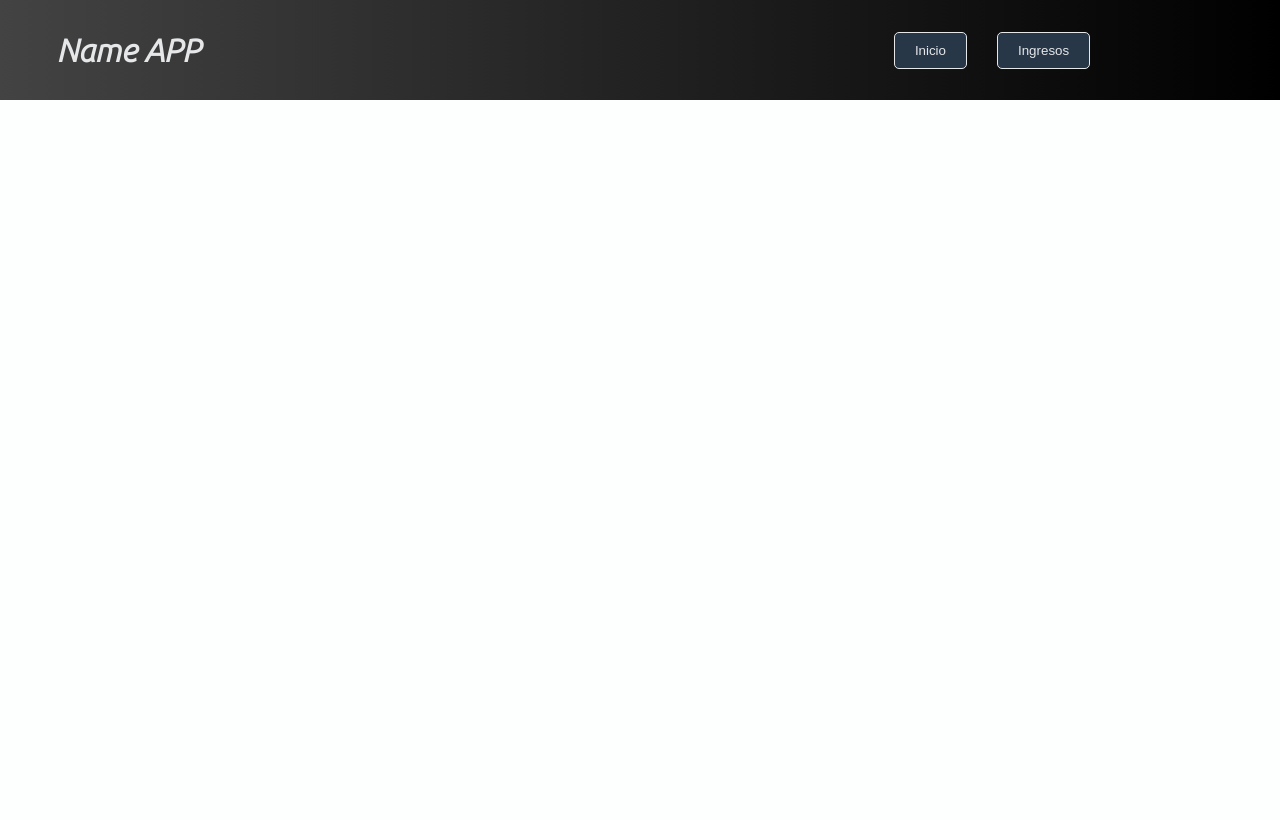
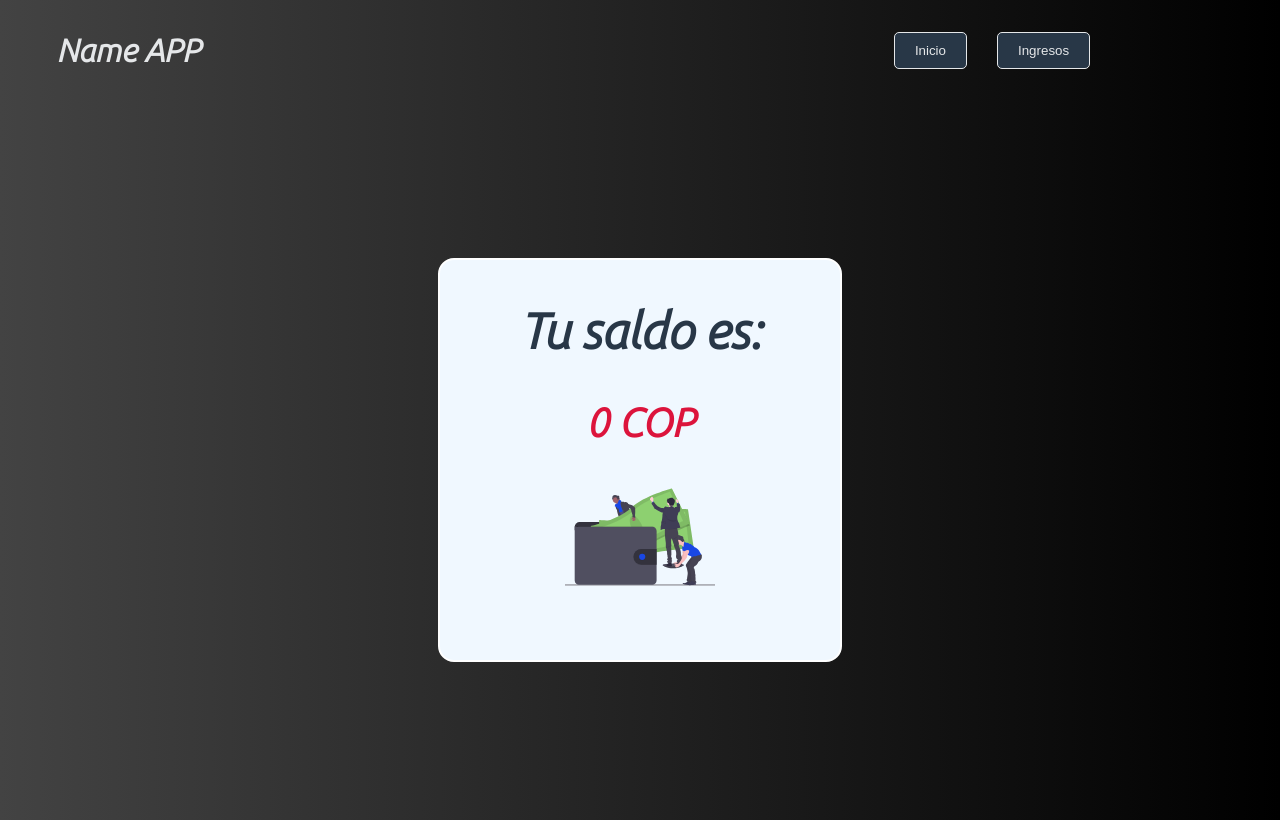
Before and after one commit to cbuiles/proyecto_cicloIII_fronted, a Vue app: page /ingresos in a window 1280 px wide. Built offline with nearby package versions, Linux system fonts and the light colour scheme.

Commit message:
Enrutado para los ingresos

```diff
--- a/src/components/User.vue
+++ b/src/components/User.vue
@@ -15,19 +15,14 @@
           </select>
         </div>
 
-        <input type="button" value="Enviar" @click="putIngresos" id="enviar" />
+        <input type="button" value="Enviar" @click="putIngresos" id="botones" />
         <input
           type="button"
           value="Ver Ingresos"
           @click="showIngresos"
-          id="enviar"
+          id="botones"
         />
       </form>
-
-      <div id="mostrar-ingresos" v-if="mostrarIngresos">
-        <h2>Tus Ingresos:</h2>
-        <h3>10000 COP</h3>
-      </div>
     </div>
   </div>
 </template>
@@ -40,7 +35,6 @@ export default {
     return {
       seleccionado: "",
       valor: "",
-      mostrarIngresos: false,
     };
   },
   methods: {
@@ -55,7 +49,7 @@ export default {
         .catch((error) => console.error(error));
     },
     showIngresos() {
-      this.mostrarIngresos = true;
+      this.$router.push({ name: "user_balance" });
     },
   },
 };
@@ -152,7 +146,7 @@ select {
   filter: drop-shadow(0px 5px 0px #18191f);
 }
 
-#enviar {
+#botones {
   margin-top: 20px;
   width: 200px;
   background-color: #18191f;
@@ -164,7 +158,7 @@ select {
   font-weight: 800;
 }
 
-#enviar:hover {
+#botones:hover {
   background-color: #434343;
   border: 1px solid black;
   cursor: pointer;
--- a/src/components/UserBalance.vue
+++ b/src/components/UserBalance.vue
@@ -1,9 +1,12 @@
 <template>
   <div id="UserBalance">
-    <h2></h2>
-    <h2>
-      Tu saldo es: <span> {{ balance }} COP </span>
-    </h2>
+    <div id="container">
+      <h2>Tu saldo es:</h2>
+      <p>
+        <span> {{ balance }} COP </span>
+      </p>
+      <img src="../assets/save_money.svg" alt="" />
+    </div>
   </div>
 </template>
 
@@ -20,6 +23,8 @@ export default {
 </script>
 
 <style>
+@import url("https://fonts.googleapis.com/css2?family=Ubuntu:ital,wght@1,300&display=swap");
+
 #UserBalance {
   width: 100%;
   height: 100%;
@@ -27,13 +32,39 @@ export default {
   flex-direction: column;
   justify-content: center;
   align-items: center;
+  background: #000000; /* fallback for old browsers */
+  background: -webkit-linear-gradient(
+    to right,
+    #434343,
+    #000000
+  ); /* Chrome 10-25, Safari 5.1-6 */
+  background: linear-gradient(
+    to right,
+    #434343,
+    #000000
+  ); /* W3C, IE 10+/ Edge, Firefox 16+, Chrome 26+, Opera 12+, Safari 7+ */
+}
+#container {
+  width: 400px;
+  height: 400px;
+  background-color: aliceblue;
+  border-radius: 16px;
+  border: 2px solid white;
+  text-align: center;
+  font-family: "Ubuntu", sans-serif;
 }
 #UserBalance h2 {
   font-size: 50px;
   color: #283747;
 }
-#UserBalance span {
+span {
   color: crimson;
   font-weight: bold;
+  font-size: 40px;
+  background-image: url(../assets/save_money.svg);
+}
+img {
+  width: 150px;
+  height: 150px;
 }
 </style>
--- a/src/router.js
+++ b/src/router.js
@@ -13,7 +13,7 @@ const router = new vueRouter({
       component: User
     },
     {
-      path: '/user/ingresos/:id',
+      path: '/ingresos/',
       name: "user_balance",
       component: UserBalance
     },
```
Also changed, not shown: src/assets/imgUser.svg (deleted), src/assets/save_money.svg (added).
